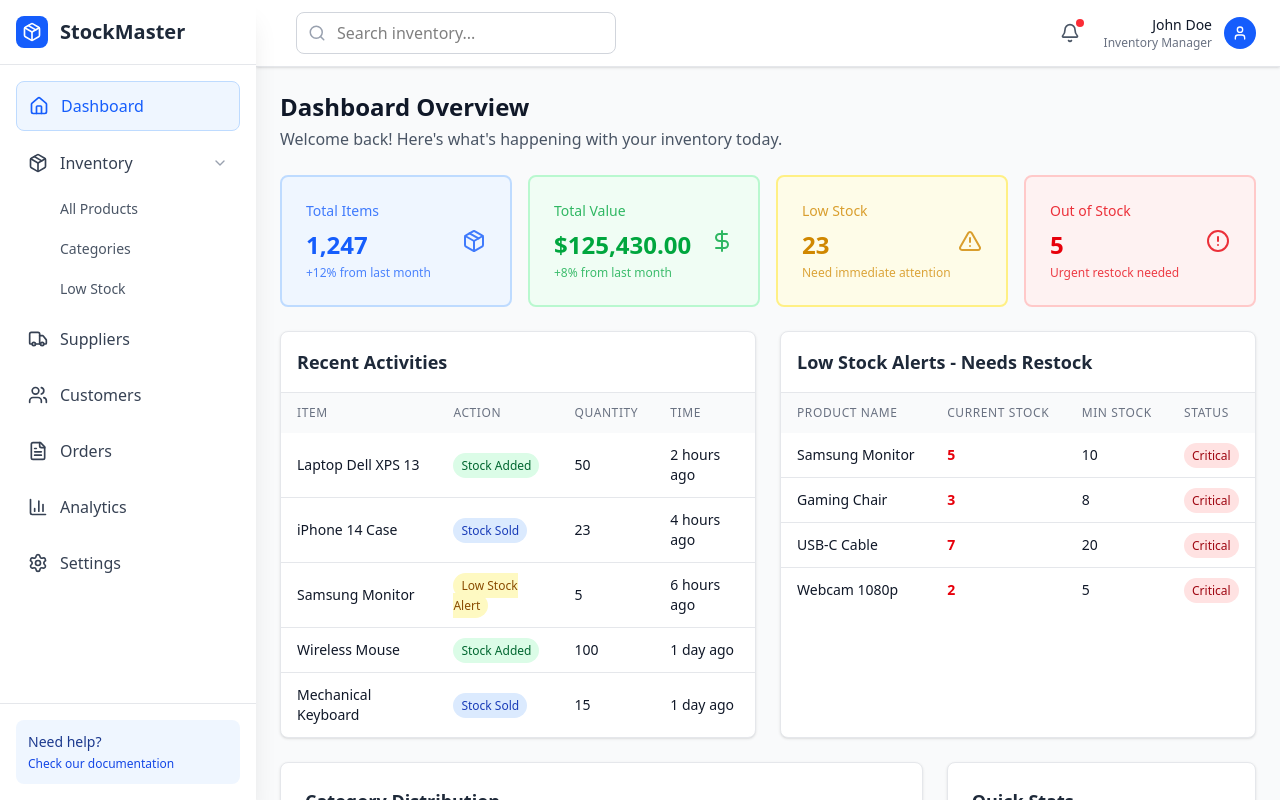
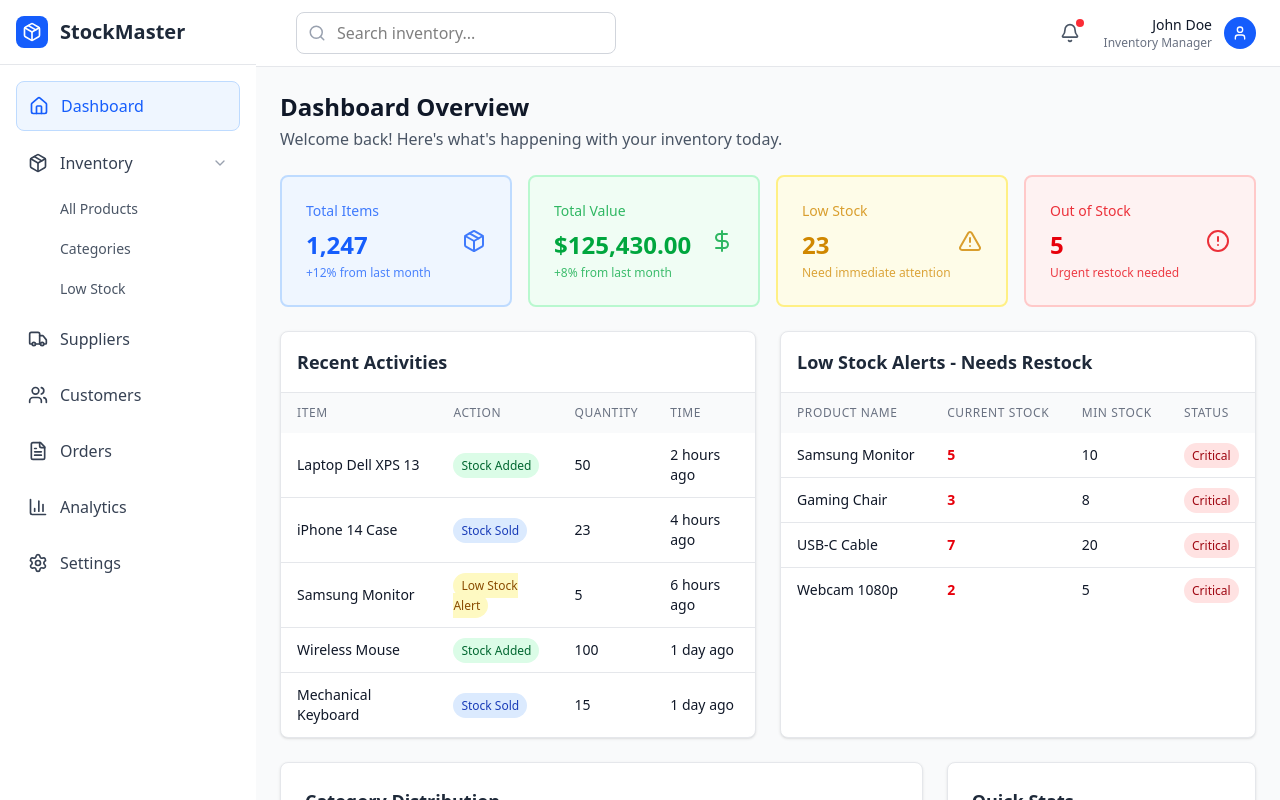
Before and after one commit to joel-2112/inventeory-frontend, a React (Vite) app: page / in a window 1280 px wide. Built offline with nearby package versions, Linux system fonts and the light colour scheme.

Commit message:
side bar and header shadow fix

```diff
--- a/src/layouts/Header.jsx
+++ b/src/layouts/Header.jsx
@@ -3,7 +3,7 @@ import { Menu, Bell, Search, User } from 'lucide-react';
 
 const Header = ({ onMenuClick }) => {
   return (
-    <header className="bg-white shadow-sm border-b border-gray-200">
+    <header className="bg-white  border-b border-gray-200">
       <div className="flex items-center justify-between px-4 py-3 md:px-6">
         {/* Left section */}
         <div className="flex items-center">
--- a/src/layouts/Sidebar.jsx
+++ b/src/layouts/Sidebar.jsx
@@ -27,18 +27,11 @@ const Sidebar = ({ isOpen, onClose }) => {
 
   return (
     <>
-      {/* Overlay for mobile */}
-      {isOpen && (
-        <div
-          className="fixed inset-0 bg-black bg-opacity-50 z-20 lg:hidden"
-          onClick={onClose}
-        />
-      )}
 
       {/* Sidebar */}
       <div className={`
         fixed inset-y-0 left-0 z-30
-        w-64 bg-white shadow-xl transform transition-transform duration-300 ease-in-out
+        w-64 bg-white transform transition-transform duration-300 ease-in-out
         lg:translate-x-0 lg:static lg:z-auto
         ${isOpen ? 'translate-x-0' : '-translate-x-full'}
       `}>
@@ -97,14 +90,6 @@ const Sidebar = ({ isOpen, onClose }) => {
             </div>
           ))}
         </nav>
-
-        {/* Sidebar footer */}
-        <div className="absolute bottom-0 left-0 right-0 p-4 border-t border-gray-200">
-          <div className="bg-blue-50 rounded-lg p-3">
-            <p className="text-sm font-medium text-blue-900">Need help?</p>
-            <p className="text-xs text-blue-700 mt-1">Check our documentation</p>
-          </div>
-        </div>
       </div>
     </>
   );
```
